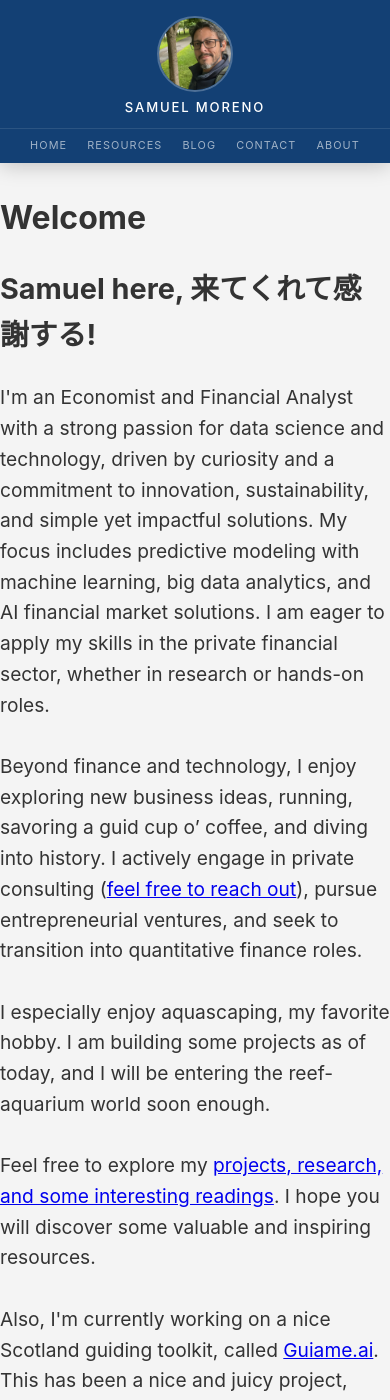
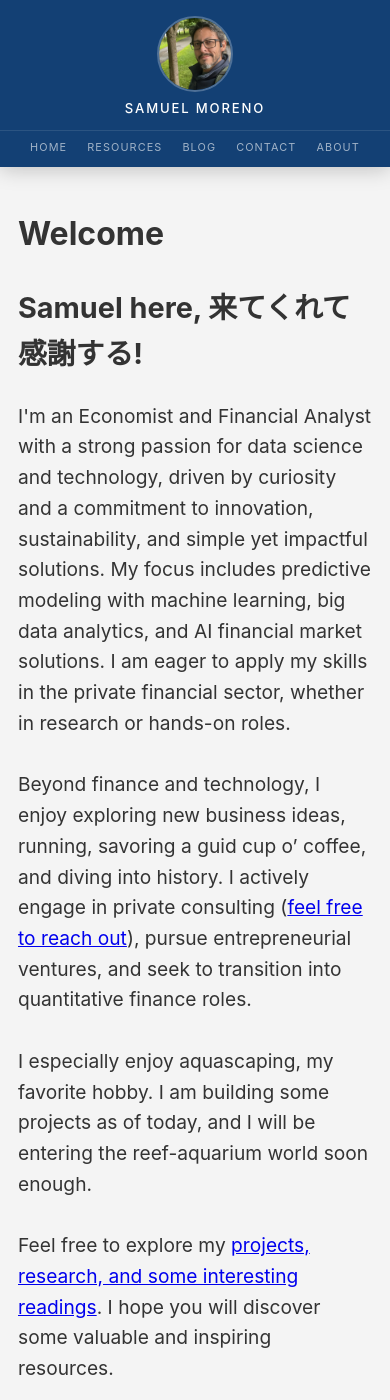
Before and after one commit to GregSom-MSc/GregSom-MSc.github.io, a Jekyll site: the page built from index.md, in a window 390 px wide and 1400 px high. Built offline with Jekyll 4.4.1, drawn with Linux system fonts in a browser that asks for light colours.

Commit message:
new style for button, fixed about page and also added text align and justify so it looks better in mobile version.

```diff
--- a/assets/css/style.css
+++ b/assets/css/style.css
@@ -108,9 +108,19 @@
 }
 
 main {
-    padding: 10px 10px 5px 10px;
+    padding: 28px 28px 12px;
     width: 100%;
     max-width: 800px;
+    box-sizing: border-box;
+}
+
+@media (max-width: 600px) {
+    main {
+        padding: 20px 18px 10px;
+    }
+    body {
+        line-height: 1.65;
+    }
 }
 
 .contact-form {
@@ -166,6 +176,39 @@
     }
 }
 
+
+.somniverse-btn {
+    display: inline-flex;
+    align-items: center;
+    gap: 8px;
+    padding: 14px 30px;
+    background: linear-gradient(135deg, #134074 0%, #1a5490 100%);
+    color: #fff;
+    text-decoration: none;
+    font-size: 1.1rem;
+    font-weight: 600;
+    letter-spacing: 0.04em;
+    border-radius: 8px;
+    box-shadow: 0 4px 16px rgba(19, 64, 116, 0.38);
+    transition: transform 0.2s ease, box-shadow 0.2s ease;
+}
+
+.somniverse-btn::after {
+    content: '\2192';
+    display: inline-block;
+    transition: transform 0.2s ease;
+}
+
+.somniverse-btn:hover {
+    transform: translateY(-3px);
+    box-shadow: 0 8px 26px rgba(19, 64, 116, 0.52);
+    color: #fff;
+    text-decoration: none;
+}
+
+.somniverse-btn:hover::after {
+    transform: translateX(5px);
+}
 
 .social-links a {
     margin: 0 10px;
--- a/index.md
+++ b/index.md
@@ -25,8 +25,7 @@
 <h2>Lookin' for some nice Gadgets?</h2>
 <div style="text-align: center; margin-top: 20px; margin-bottom: 2rem;">
     <p style="font-size: 1.2rem; color: #333;">Explore my <strong>Linktree</strong>, it has some useful & aesthetic stuff that I use and recommend: </p>
-    <a href="https://linktr.ee/somniverse" target="_blank"
-       style="display: inline-block; padding: 15px 25px; cursor: pointer; background-color: #134074; color: white; text-decoration: none; font-size: 1.3em; border-radius: 5px; font-weight: bold;">
+    <a href="https://linktr.ee/somniverse" target="_blank" class="somniverse-btn">
         Somniverse
     </a>
 </div>
```
Also changed, not shown: about/index.md (+1 -1 lines).
